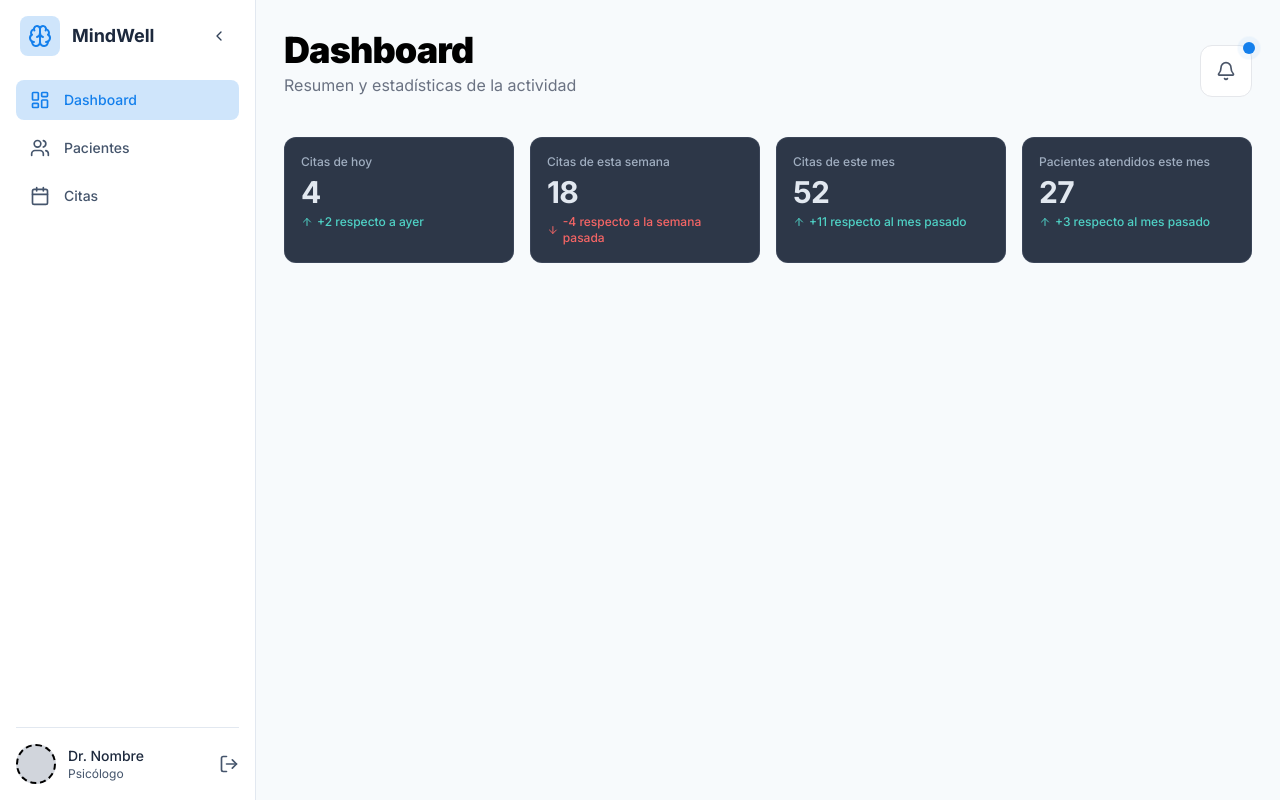
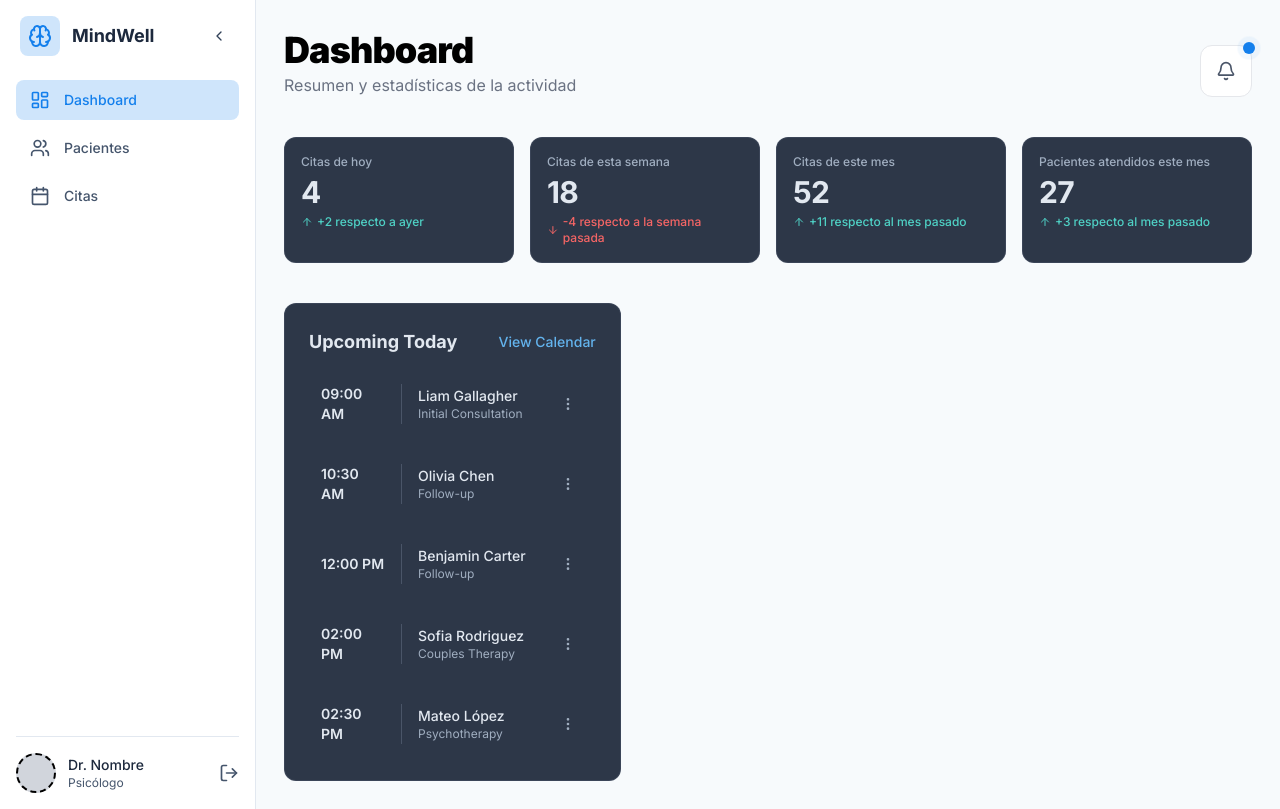
Before and after one commit to codecolibridev/frontend-web-ruta-mental-psic, a Next.js app: page /dashboard in a window 1280 px wide. Built offline with nearby package versions, Linux system fonts and the light colour scheme.

Commit message:
ADD: integrate UpcomingAppointments component 🚀

```diff
--- a/app/dashboard/page.tsx
+++ b/app/dashboard/page.tsx
@@ -1,4 +1,4 @@
-import { CardsGroup } from '@/components/index';
+import { CardsGroup, UpcomingAppointments } from '@/components/index';
 import NotificationComponent from '@/components/layout/Notification';
 import PageHeader from '@/components/layout/PageHeader';
 
@@ -10,10 +10,14 @@ export default function Page() {
                          <PageHeader title="Dashboard" description="Resumen y estadísticas de la actividad" />
                          <NotificationComponent />
                     </div>
-                    {/* cards resume */}
 
                     <CardsGroup />
                     {/* graphs */}
+
+                    <div className="flex mt-10">
+                         {/* Graph */}
+                         <UpcomingAppointments />
+                    </div>
                </div>
           </>
      );
--- a/components/index.ts
+++ b/components/index.ts
@@ -3,6 +3,7 @@ export type { ButtonProps } from './ui/Button';
 
 export { default as Input } from './ui/Input';
 export type { InputProps } from './ui/Input';
+export { default as UpcomingAppointments } from './ui/UpcomingAppointments';
 
 export { default as Navbar } from './ui/Navbar';
 
--- /dev/null
+++ b/components/ui/UpcomingAppointments.tsx
@@ -0,0 +1,41 @@
+import { MoreVertical } from 'lucide-react';
+import upcoming from '../../data/upcoming-appointments.json';
+
+type Appointment = {
+     id: number;
+     time: string;
+     name: string;
+     type: string;
+};
+
+export default function UpcomingAppointments() {
+     const data = upcoming as { appointments: Appointment[] };
+
+     return (
+          <section className="bg-[#2D3748] p-6 rounded-xl border border-[#4A5568]/50">
+               <div className="flex justify-between items-center mb-4">
+                    <h2 className="text-[#E2E8F0] text-lg font-bold">Upcoming Today</h2>
+                    <a className="text-sm font-medium text-[#63B3ED] hover:underline" href="#">
+                         View Calendar
+                    </a>
+               </div>
+
+               <div className="flex flex-col gap-4 max-h-96 overflow-auto">
+                    {data.appointments.map((appt) => (
+                         <div
+                              key={appt.id}
+                              className="mr-2 flex items-center gap-4 p-3 rounded-lg hover:bg-[#1A202C] transition-colors duration-200 cursor-pointer"
+                         >
+                              <div className="text-[#E2E8F0] font-semibold text-sm w-16">{appt.time}</div>
+                              <div className="w-px h-10 bg-[#4A5568]"></div>
+                              <div className="flex-1">
+                                   <p className="text-[#E2E8F0] font-medium text-sm">{appt.name}</p>
+                                   <p className="text-[#A0AEC0] text-xs">{appt.type}</p>
+                              </div>
+                              <MoreVertical className="text-[#A0AEC0] w-4 h-4" aria-hidden />
+                         </div>
+                    ))}
+               </div>
+          </section>
+     );
+}
--- /dev/null
+++ b/data/upcoming-appointments.json
@@ -0,0 +1,76 @@
+{
+     "appointments": [
+          {
+               "id": 1,
+               "time": "09:00 AM",
+               "name": "Liam Gallagher",
+               "type": "Initial Consultation"
+          },
+          {
+               "id": 2,
+               "time": "10:30 AM",
+               "name": "Olivia Chen",
+               "type": "Follow-up"
+          },
+          {
+               "id": 3,
+               "time": "12:00 PM",
+               "name": "Benjamin Carter",
+               "type": "Follow-up"
+          },
+          {
+               "id": 4,
+               "time": "02:00 PM",
+               "name": "Sofia Rodriguez",
+               "type": "Couples Therapy"
+          },
+          {
+               "id": 5,
+               "time": "02:30 PM",
+               "name": "Mateo López",
+               "type": "Psychotherapy"
+          },
+          {
+               "id": 6,
+               "time": "03:00 PM",
+               "name": "Emma García",
+               "type": "Follow-up"
+          },
+          {
+               "id": 7,
+               "time": "03:30 PM",
+               "name": "Noah Smith",
+               "type": "Initial Consultation"
+          },
+          {
+               "id": 8,
+               "time": "04:00 PM",
+               "name": "Ava Johnson",
+               "type": "Couples Therapy"
+          },
+          {
+               "id": 9,
+               "time": "04:30 PM",
+               "name": "Lucas Martínez",
+               "type": "Follow-up"
+          },
+          {
+               "id": 10,
+               "time": "05:00 PM",
+               "name": "Isabella Fernández",
+               "type": "Initial Consultation"
+          },
+          {
+               "id": 11,
+               "time": "05:30 PM",
+               "name": "Mason Brown",
+               "type": "Follow-up"
+          },
+          {
+               "id": 12,
+               "time": "06:00 PM",
+               "name": "Mia Martínez",
+               "type": "Psychotherapy"
+          }
+     ]
+}
```
